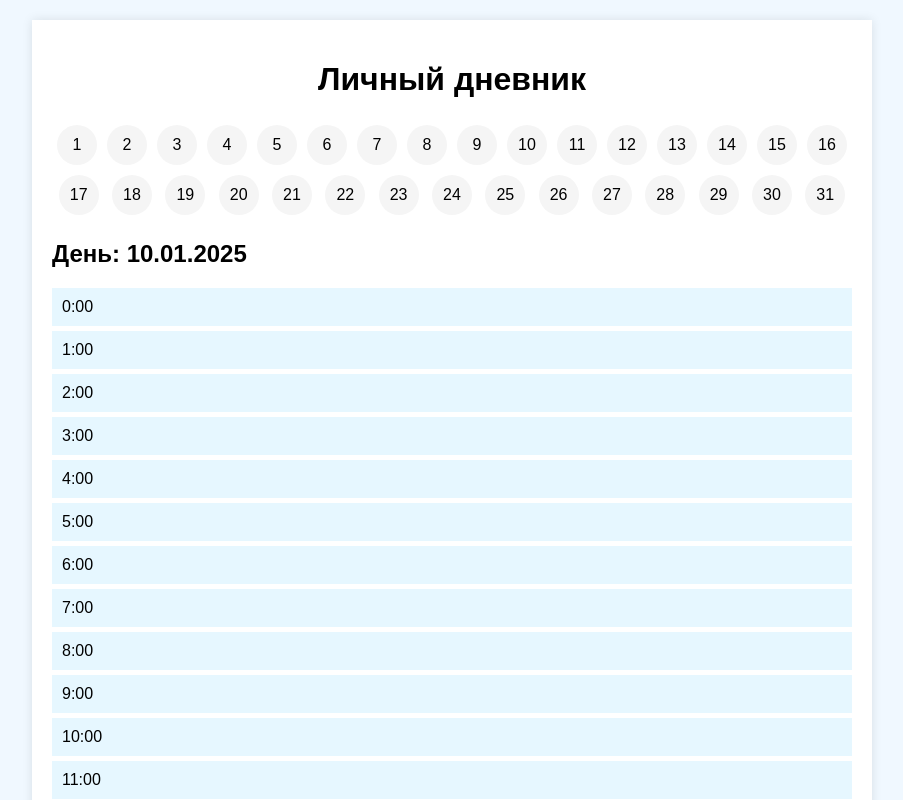
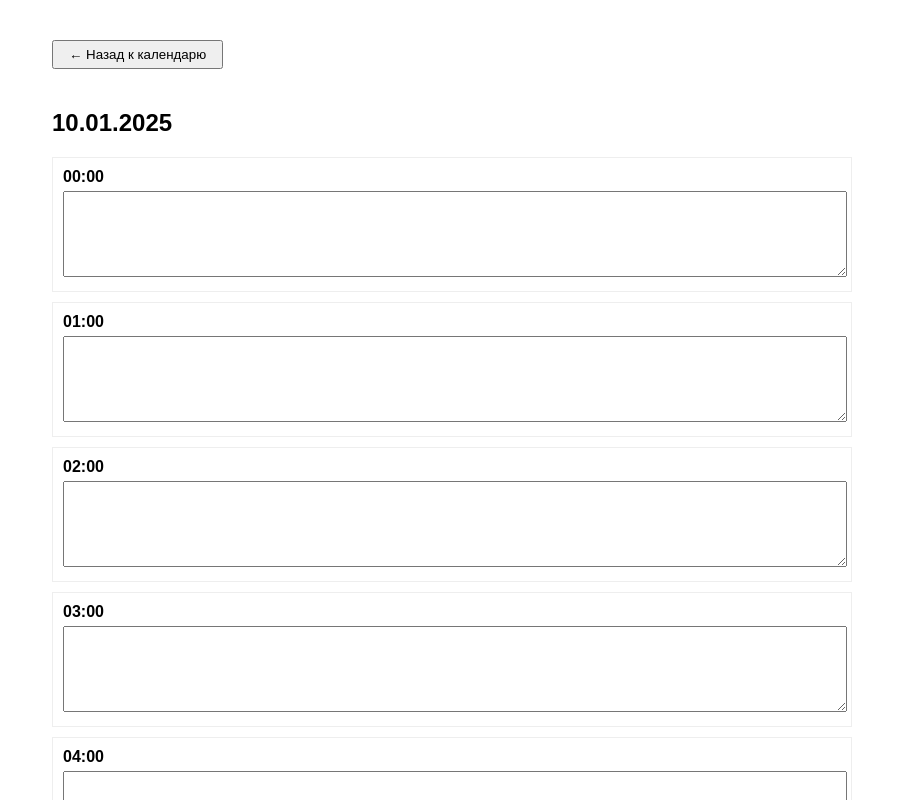
Before and after one commit to FoxTashinX/site, a plain HTML site: page diary/index.html in a window 1280 px wide. Both pictures are taken after a click on the element "10". Shown: the top 800 px of the page, without its empty margins (188-1091 px from the left). Drawn offline with Linux system fonts and the light colour scheme.

Commit message:
Update index.html

```diff
--- a/diary/index.html
+++ b/diary/index.html
@@ -2,139 +2,127 @@
 <html lang="ru">
 <head>
     <meta charset="UTF-8">
-    <meta name="viewport" content="width=device-width, initial-scale=1.0">
     <title>Личный дневник</title>
     <style>
         body {
             font-family: Arial, sans-serif;
-            background-color: #f0f8ff;
-            margin: 0;
-            padding: 0;
+            max-width: 800px;
+            margin: 0 auto;
+            padding: 20px;
         }
 
-        .container {
-            max-width: 800px;
-            margin: 20px auto;
-            padding: 20px;
-            background-color: white;
-            box-shadow: 0 0 10px rgba(0, 0, 0, 0.1);
-        }
-
-        h1 {
-            text-align: center;
-        }
-
-        #calendar {
-            display: flex;
-            flex-wrap: wrap;
-            justify-content: space-around;
+        .calendar {
+            display: grid;
+            grid-template-columns: repeat(7, 1fr);
+            gap: 5px;
         }
 
         .day {
-            width: 40px;
-            height: 40px;
-            display: flex;
-            align-items: center;
-            justify-content: center;
-            margin: 5px;
-            background-color: #f5f5f5;
+            border: 1px solid #ccc;
+            padding: 10px;
             cursor: pointer;
-            border-radius: 50%;
+            text-align: center;
+            min-height: 60px;
         }
 
         .day:hover {
-            background-color: #add8e6;
+            background-color: #f0f0f0;
         }
 
-        .hidden {
+        .diary-entry {
             display: none;
-        }
-
-        #diary-entry {
             margin-top: 20px;
         }
 
-        #hour-list {
-            display: flex;
-            flex-direction: column;
-        }
-
-        .hour-slot {
+        .hour-block {
+            margin: 10px 0;
             padding: 10px;
-            background-color: #e6f7ff;
-            margin-bottom: 5px;
-            cursor: pointer;
+            border: 1px solid #eee;
         }
 
         textarea {
             width: 100%;
-            margin-top: 10px;
-            padding: 10px;
-            border: 1px solid #ddd;
-            border-radius: 5px;
-            font-size: 16px;
+            height: 80px;
+            margin-top: 5px;
+            resize: vertical;
+        }
+
+        .back-button {
+            margin-bottom: 20px;
+            padding: 5px 15px;
+            cursor: pointer;
+        }
+
+        .selected {
+            background-color: #e0e0ff;
         }
     </style>
 </head>
 <body>
-    <div class="container">
-        <h1>Личный дневник</h1>
-        <div id="calendar"></div>
-        <div id="diary-entry" class="hidden">
-            <h2 id="selected-date"></h2>
-            <div id="hour-list"></div>
-            <textarea id="entry-text" placeholder="Запишите что-нибудь для этого дня..." rows="10"></textarea>
-        </div>
+    <div class="calendar" id="calendar"></div>
+    <div class="diary-entry" id="diaryEntry">
+        <button class="back-button" onclick="showCalendar()">← Назад к календарю</button>
+        <h2 id="selectedDate"></h2>
+        <div id="timeSlots"></div>
     </div>
 
     <script>
-        document.addEventListener('DOMContentLoaded', () => {
-            const calendarElement = document.getElementById('calendar');
-            const diaryEntryElement = document.getElementById('diary-entry');
-            const selectedDateElement = document.getElementById('selected-date');
-            const hourListElement = document.getElementById('hour-list');
-            const entryTextArea = document.getElementById('entry-text');
+        // Инициализация календаря
+        function initCalendar() {
+            const calendar = document.getElementById('calendar');
+            const today = new Date();
+            const daysInMonth = new Date(today.getFullYear(), today.getMonth() + 1, 0).getDate();
 
-            // Функция для генерации календаря
-            function generateCalendar() {
-                const currentDate = new Date();
-                const currentMonth = currentDate.getMonth();
-                const currentYear = currentDate.getFullYear();
-                const daysInMonth = new Date(currentYear, currentMonth + 1, 0).getDate();
-
-                for (let i = 1; i <= daysInMonth; i++) {
+            // Создание дней календаря
+            for (let day = 1; day <= daysInMonth; day++) {
+                const date = new Date(today.getFullYear(), today.getMonth(), day);
                 const dayElement = document.createElement('div');
-                    dayElement.classList.add('day');
-                    dayElement.textContent = i;
-                    dayElement.addEventListener('click', () => openDiaryEntry(i));
-                    calendarElement.appendChild(dayElement);
+                dayElement.className = 'day';
+                dayElement.textContent = day;
+                dayElement.setAttribute('data-date', date.toISOString().split('T')[0]);
+                dayElement.onclick = () => showDiary(date);
+                calendar.appendChild(dayElement);
             }
         }
 
-            // Функция для открытия записи на выбранную дату
-            function openDiaryEntry(day) {
-                const currentDate = new Date();
-                const selectedDate = new Date(currentDate.getFullYear(), currentDate.getMonth(), day);
+        // Показать запись дневника
+        function showDiary(date) {
+            document.getElementById('calendar').style.display = 'none';
+            document.getElementById('diaryEntry').style.display = 'block';
+            const formattedDate = date.toLocaleDateString('ru-RU');
+            document.getElementById('selectedDate').textContent = formattedDate;
 
-                selectedDateElement.textContent = `День: ${selectedDate.toLocaleDateString('ru-RU')}`;
+            const timeSlots = document.getElementById('timeSlots');
+            timeSlots.innerHTML = '';
 
-                // Создаем список времени по часам
-                hourListElement.innerHTML = '';
+            // Создание временных слотов
             for (let hour = 0; hour < 24; hour++) {
-                    const hourSlot = document.createElement('div');
-                    hourSlot.classList.add('hour-slot');
-                    hourSlot.textContent = `${hour}:00`;
-                    hourSlot.addEventListener('click', () => {
-                        entryTextArea.value = `Запись на ${hour}:00`;
+                const hourBlock = document.createElement('div');
+                hourBlock.className = 'hour-block';
+                const timeKey = `${date.getFullYear()}-${String(date.getMonth() + 1).padStart(2, '0')}-${String(date.getDate()).padStart(2, '0')}-${String(hour).padStart(2, '0')}`;
+
+                hourBlock.innerHTML = `
+                    <strong>${String(hour).padStart(2, '0')}:00</strong>
+                    <textarea data-time="${timeKey}">${localStorage.getItem(timeKey) || ''}</textarea>
+                `;
+
+                // Сохранение при изменении
+                hourBlock.querySelector('textarea').addEventListener('input', function() {
+                    localStorage.setItem(timeKey, this.value);
                 });
-                    hourListElement.appendChild(hourSlot);
+
+                timeSlots.appendChild(hourBlock);
+            }
         }
 
-                diaryEntryElement.classList.remove('hidden');
+        // Вернуться к календарю
+        function showCalendar() {
+            document.getElementById('calendar').style.display = 'grid';
+            document.getElementById('diaryEntry').style.display = 'none';
         }
 
-            generateCalendar();
-        });
+        // Инициализация при загрузке
+        window.onload = initCalendar;
     </script>
 </body>
 </html>
```
Lines whose indentation alone changed are shown as unchanged.
